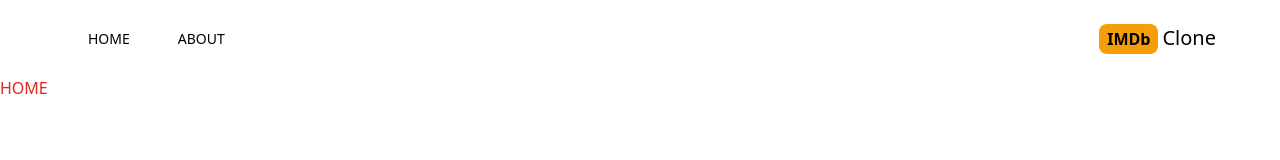
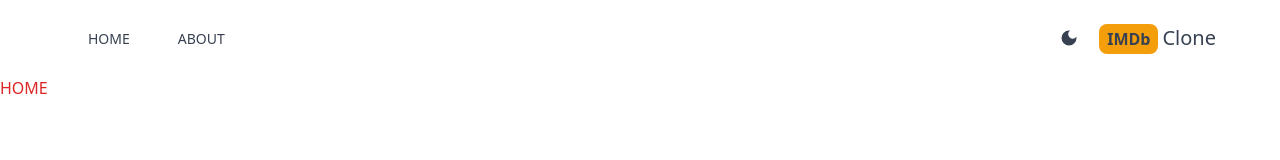
Before and after one commit to MLuna96/imdb, a Next.js app: page / in a window 1280 px wide. Shown: the top 160 px of the page. Built offline with nearby package versions, Linux system fonts and the light colour scheme.

Commit message:
add dark mode

```diff
--- a/package.json
+++ b/package.json
@@ -15,6 +15,7 @@
     "eslint": "8.37.0",
     "eslint-config-next": "13.2.4",
     "next": "13.2.4",
+    "next-themes": "^0.2.1",
     "react": "18.2.0",
     "react-dom": "18.2.0",
     "react-icons": "^4.8.0",
--- /dev/null
+++ b/src/app/Providers.tsx
@@ -0,0 +1,15 @@
+"use client";
+import { ThemeProvider } from "next-themes";
+import React from "react";
+
+const Providers: React.FunctionComponent<any> = ({ children }) => {
+  return (
+    <ThemeProvider enableSystem={true} attribute="class">
+      <div className="dark:bg-gray-700 dark:text-gray-200 text-gray-700 transition-colors duration-300 min-h-screen select-none">
+        {children}
+      </div>
+    </ThemeProvider>
+  );
+};
+
+export default Providers;
--- a/src/app/layout.tsx
+++ b/src/app/layout.tsx
@@ -1,5 +1,6 @@
 import Header from "@/components/Header";
 import "./globals.css";
+import Providers from "./Providers";
 
 export const metadata = {
   title: "IMDB Clone",
@@ -14,8 +15,10 @@
   return (
     <html lang="en">
       <body>
-        <Header />
-        {children}
+        <Providers>
+          <Header />
+          {children}
+        </Providers>
       </body>
     </html>
   );
--- /dev/null
+++ b/src/components/DarkModeSwitch.tsx
@@ -0,0 +1,33 @@
+"use client";
+import { useTheme } from "next-themes";
+import React, { useEffect, useState } from "react";
+import { MdLightMode, MdDarkMode } from "react-icons/md";
+
+const DarkModeSwitch = () => {
+  const { systemTheme, theme, setTheme } = useTheme();
+  const currentTheme = theme === "system" ? systemTheme : theme;
+  const [mounted, setMounted] = useState(false);
+
+  useEffect(() => {
+    setMounted(true);
+  }, []);
+
+  return (
+    <>
+      {mounted &&
+        (currentTheme === "dark" ? (
+          <MdLightMode
+            className="text-xl cursor-pointer hover:text-amber-500"
+            onClick={() => setTheme("light")}
+          />
+        ) : (
+          <MdDarkMode
+            className="text-xl cursor-pointer hover:text-amber-500"
+            onClick={() => setTheme("dark")}
+          />
+        ))}
+    </>
+  );
+};
+
+export default DarkModeSwitch;
--- a/src/components/Header.tsx
+++ b/src/components/Header.tsx
@@ -3,6 +3,7 @@
 import { AiFillHome } from "react-icons/ai";
 import { BsFillInfoCircleFill } from "react-icons/bs";
 import Link from "next/link";
+import DarkModeSwitch from "./DarkModeSwitch";
 
 const Header = () => {
   return (
@@ -12,6 +13,7 @@
         <MenuItem title="ABOUT" address="/about" Icon={BsFillInfoCircleFill} />
       </div>
       <div className="flex items-center space-x-5">
+        <DarkModeSwitch />
         <Link href="/">
           <h2 className="text-2x1">
             <span className="font-bold bg-amber-500 py-1 px-2 rounded-lg mr-1">
--- a/tailwind.config.js
+++ b/tailwind.config.js
@@ -5,4 +5,5 @@
     extend: {},
   },
   plugins: [],
+  darkMode: "class",
 };
```
Also changed, not shown: 1 other file (tests, documents, lock files or other folders).
